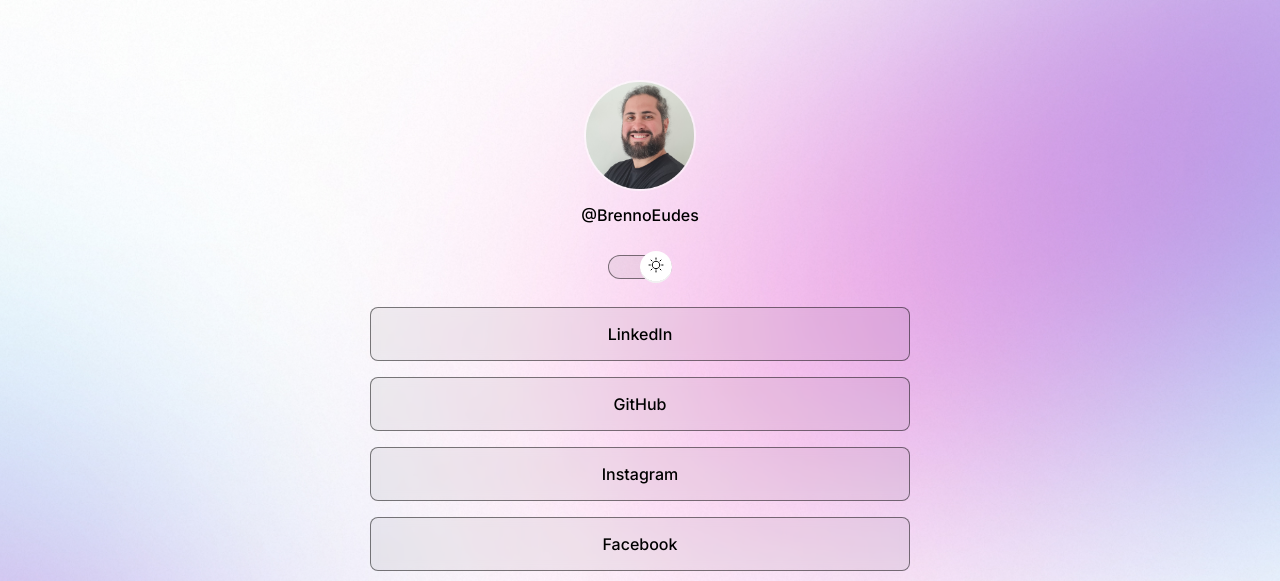
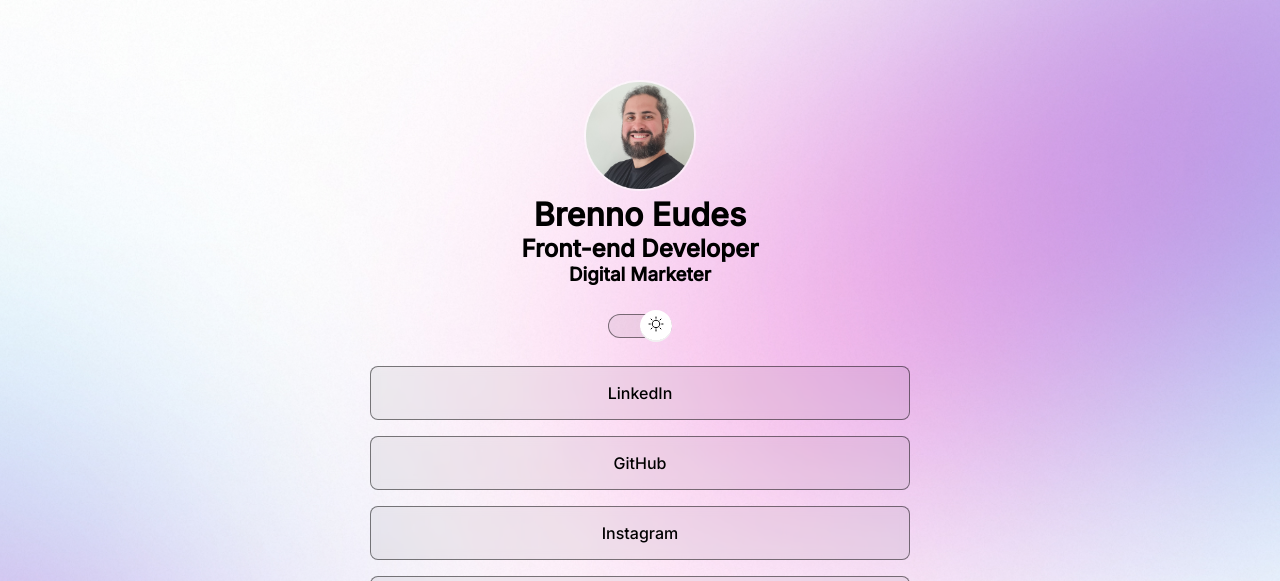
Before and after one commit to brennoEudes/for-recruiters, a plain HTML site: page index.html in a window 1280 px wide. Shown: the top 581 px of the page. Drawn offline with nearby package versions, Linux system fonts and the light colour scheme.

Commit message:
h1, h2, h3 structure

```diff
--- a/index.html
+++ b/index.html
@@ -26,7 +26,9 @@
           alt="Foto perfil Brenno Eudes sorrindo."
         />
         <!--img e enter, criar uma tag img com os atribuitos automaticamente-->
-        <p>@BrennoEudes</p>
+        <h1>Brenno Eudes</h1>
+        <h2>Front-end Developer</h2>
+        <h3>Digital Marketer</h3>
       </div>
       <div id="switch" onclick="toggleMode()">
         <!--Adiciona a função JS-->
```
